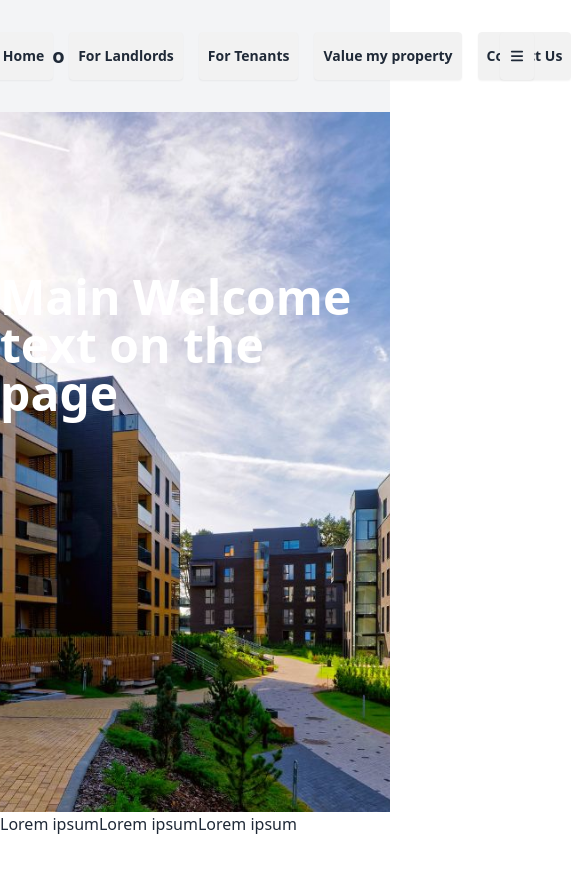
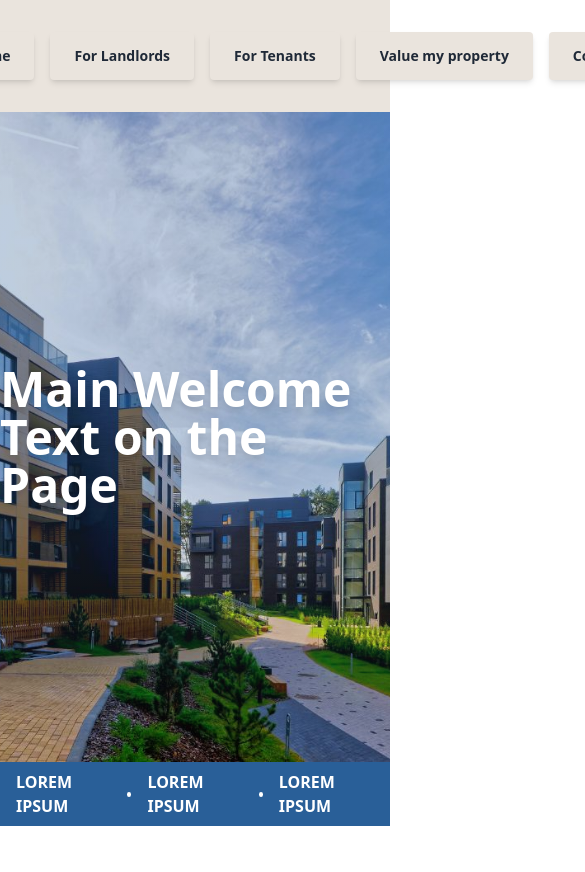
Before and after one commit to AlanNapieralski/tom-properties, a Next.js app: page / in a window 390 px wide. Shown: the top 872 px of the page, 585 px wide, since content can reach past the window. After the commit the page ends 844 px from the top, so only its background shows below. Built offline with nearby package versions, Linux system fonts and the light colour scheme.

Commit message:
finished welcome section, navigation bar and made it responsive

```diff
--- a/src/app/components/Drawer.tsx
+++ b/src/app/components/Drawer.tsx
@@ -23,7 +23,7 @@ export default function Drawer({ Trigger, children }: DrawerProps) {
         </div>
         <div className="drawer-side">
           <label htmlFor="my-drawer" aria-label="close sidebar" className="drawer-overlay"></label>
-          <ul className="menu bg-base-200 text-base-content min-h-full w-80 p-4">
+          <ul className="menu bg-base-300 text-base-content min-h-full w-80 p-4">
             {navLinks.map((item, index) => {
               return <li key={index}><a>{item.name}</a></li>
             })}
--- a/src/app/components/Welcome.tsx
+++ b/src/app/components/Welcome.tsx
@@ -4,24 +4,27 @@ export default function Welcome() {
 
   return (
     <section className="flex flex-col">
-      {/*  NOTE: Make an overlay and fix the text size to be smoothly adjusting to the image  */}
-      <div className='absolute blue opacity-20 w-full h-full'></div>
-      <div className='relative'>
-        <h1 className='absolute max-w-full w-full top-1/3 left-1/2 transform -translate-x-1/2 -translate-y-1/2 font-bold text-5xl flex items-center justify-center text-white' >Main Welcome text on the page</h1>
+      <div className='relative overflow-hidden'>
+        <div className='absolute inset-0 bg-gradient-to-b from-primary via-primary to-transparent opacity-30'></div>
+        <h1 className="absolute inset-0 flex items-center justify-center font-bold text-5xl text-white drop-shadow-lg">
+          Main Welcome Text on the Page
+        </h1>
 
         <Image
           src="/assets/images/welcome-image.jpeg"
           alt='properties'
           width={1366}
           height={788}
-          className='max-w-full w-full h-[700px] object-cover object-center'
+          className='max-w-full w-full h-[650px] object-cover object-center'
         />
       </div>
 
-      <div className="flex">
-        <p>Lorem ipsum</p>
-        <p>Lorem ipsum</p>
-        <p>Lorem ipsum</p>
+      <div className="flex justify-center items-center py-2 bg-primary text-white">
+        <p className='px-4 font-semibold uppercase'>lorem ipsum</p>
+        <div className="dot-white"></div>
+        <p className='px-4 font-semibold uppercase'>LOREM IPSUM</p>
+        <div className="dot-white"></div>
+        <p className='px-4 font-semibold uppercase'>LOREM IPSUM</p>
       </div>
     </section >
   )
--- a/src/app/components/shared/Nav.tsx
+++ b/src/app/components/shared/Nav.tsx
@@ -3,6 +3,7 @@ import type { RefObject } from 'react'
 import { FontAwesomeIcon } from '@fortawesome/react-fontawesome'
 import { faBars } from '@fortawesome/free-solid-svg-icons'
 import navLinks from '../../models/navigationLinks'
+import Image from 'next/image'
 
 export type NavProps = {
   drawerRef: RefObject<HTMLInputElement>
@@ -11,22 +12,27 @@ export type NavProps = {
 export default function Nav({ drawerRef }: NavProps) {
 
   return (
-    <header className="h-28 flex flex-row items-center p-4 bg-gray-100">
-      <div className="flex-grow">
-        <div className="text-xl font-bold">Logo</div>
+    <header className="h-28 flex flex-row items-center p-4 bg-secondary-content">
+      <div className="w-64">
+        <Image
+          src='/assets/logo.png'
+          alt='logo'
+          width={360}
+          height={360}
+        />
       </div>
 
       <div className="flex-grow flex justify-center space-x-4">
-        {navLinks.map(item => {
-          return <button className="btn hover:bg-gray-200 p-2 rounded">{item.name}</button>
+        {navLinks.map((item, index) => {
+          return <button key={index} className="btn shadow-md bg-secondary-content hover:bg-secondary p-2 px-6 rounded border-none">{item.name}</button>
         })}
       </div>
 
-      <div>
-        <button className='btn hover:bg-gray-200 p-2 rounded' onClick={() => drawerRef.current?.click()}>
-          <FontAwesomeIcon icon={faBars} width={16} height={16} />
+      <div className=''>
+        <button className='aspect-square h-full shadow-md bg-secondary-content hover:bg-secondary p-2 rounded border-none' onClick={() => drawerRef.current?.click()}>
+          <FontAwesomeIcon icon={faBars} width={32} className='h-full' />
         </button>
       </div>
-    </header>
+    </header >
   )
 }
--- a/src/app/page.tsx
+++ b/src/app/page.tsx
@@ -1,6 +1,6 @@
 import Drawer from "./components/Drawer"
 import Nav from "./components/shared/Nav"
-import Welcome from './components/Welcome'
+import Welcome from "./components/Welcome"
 
 export default function Home() {
   return (
--- a/src/app/ui/global.css
+++ b/src/app/ui/global.css
@@ -1,4 +1,22 @@
 @import 'normalize.css';
+
 @tailwind base;
 @tailwind components;
 @tailwind utilities;
+
+@layer components {
+  .dot {
+    height: 5px;
+    width: 5px;
+    background-color: black;
+    border-radius: 50%;
+    display: inline-block;
+  }
+ .dot-white {
+    height: 5px;
+    width: 5px;
+    background-color: white;
+    border-radius: 50%;
+    display: inline-block;
+  }
+}
--- a/tailwind.config.ts
+++ b/tailwind.config.ts
@@ -1,23 +1,26 @@
-import type { Config } from "tailwindcss";
+import { Config } from 'tailwindcss'
 import daisyui from 'daisyui'
 
 const config: Config = {
   content: [
-    "./src/pages/**/*.{js,ts,jsx,tsx,mdx}",
-    "./src/components/**/*.{js,ts,jsx,tsx,mdx}",
     "./src/app/**/*.{js,ts,jsx,tsx,mdx}",
   ],
   theme: {
     extend: {
-      backgroundImage: {
-        "gradient-radial": "radial-gradient(var(--tw-gradient-stops))",
-        "gradient-conic":
-          "conic-gradient(from 180deg at 50% 50%, var(--tw-gradient-stops))",
+      colors: {
+        primary: '#295f98',
+        'primary-content': '#94c5fa',
+        secondary: '#CDC2A5',
+        'secondary-content': '#EAE4DD',
+        accent: '#121481',
+        'base-100': '#fdfcfc',
+        'base-200': '#f7f4f1',
+        'base-300': '#EAE4DD',
       },
     },
   },
   plugins: [
     daisyui,
   ],
-};
-export default config;
+}
+export default config
```
Also changed, not shown: public/assets/logo.png (added).
